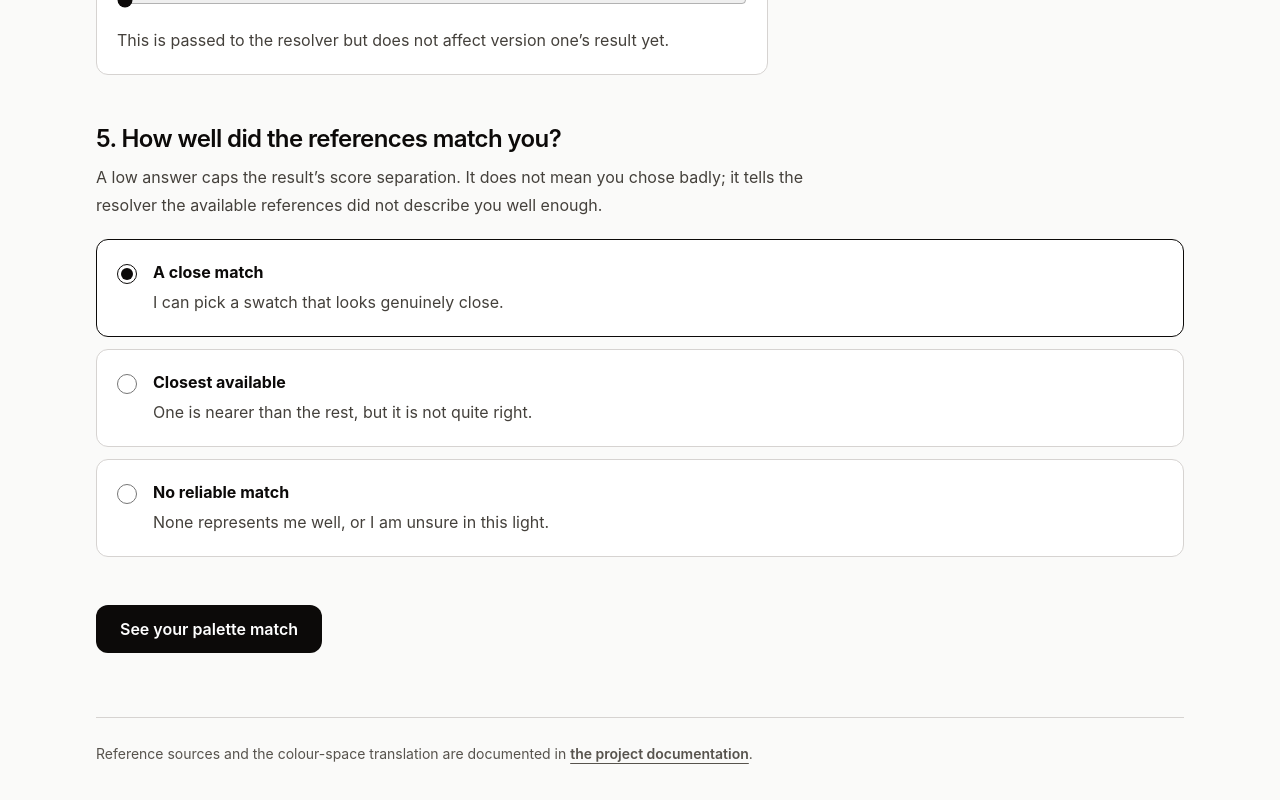
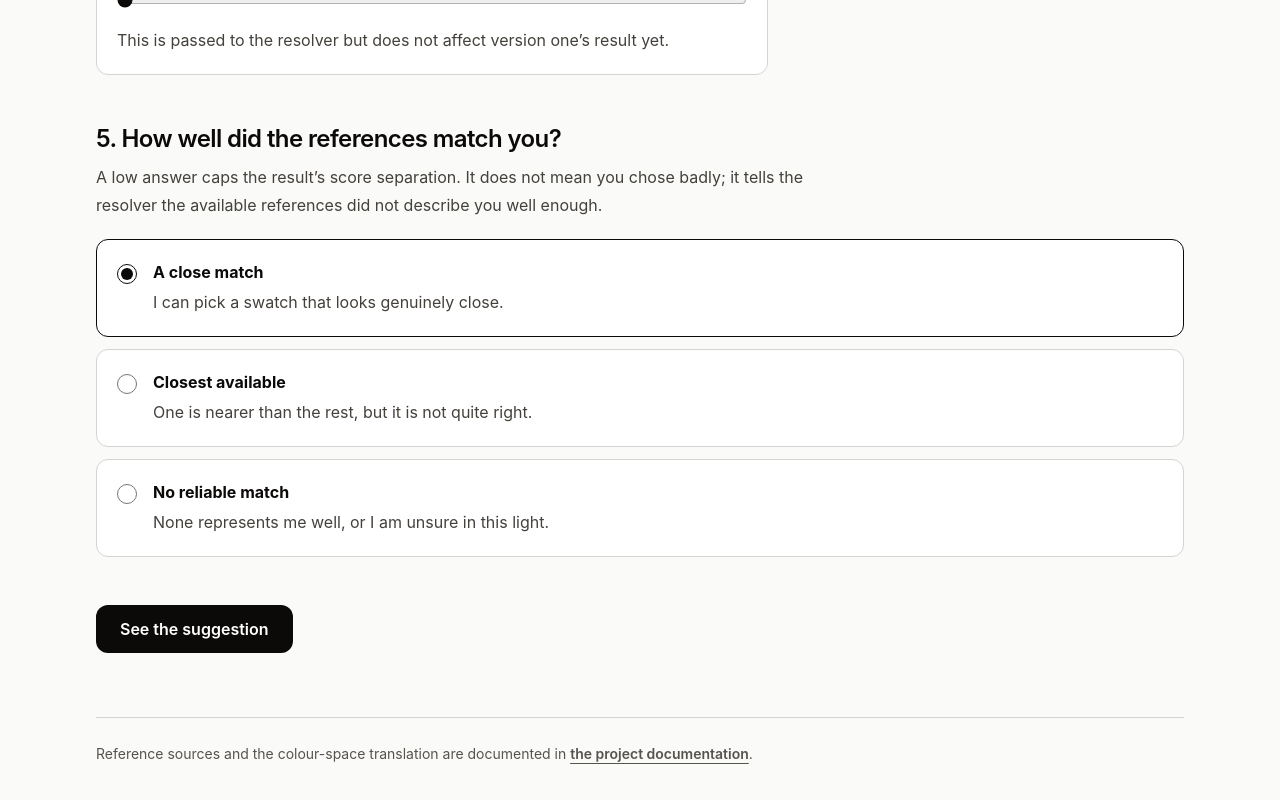
Before and after one commit to dbeihl/color-analysis, a React (Vite) app: page / in a window 1280 px wide. Shown: the part 1741-2541 px from the top of the page. Built offline with nearby package versions, Linux system fonts and the light colour scheme.

Commit message:
no-mistakes(review): revert submit button to base 'See the suggestion' text

```diff
--- a/src/app.tsx
+++ b/src/app.tsx
@@ -240,7 +240,7 @@ export function App() {
           </div>
         </fieldset>
 
-        <button className="mt-12 min-h-12 rounded-xl bg-stone-950 px-6 py-3 font-semibold text-white transition hover:bg-stone-700 focus-visible:outline-4 focus-visible:outline-offset-4 focus-visible:outline-stone-950" type="submit">See your palette match</button>
+        <button className="mt-12 min-h-12 rounded-xl bg-stone-950 px-6 py-3 font-semibold text-white transition hover:bg-stone-700 focus-visible:outline-4 focus-visible:outline-offset-4 focus-visible:outline-stone-950" type="submit">See the suggestion</button>
       </form>
 
       {result && <Result headingRef={resultHeading} result={result} />}
```
